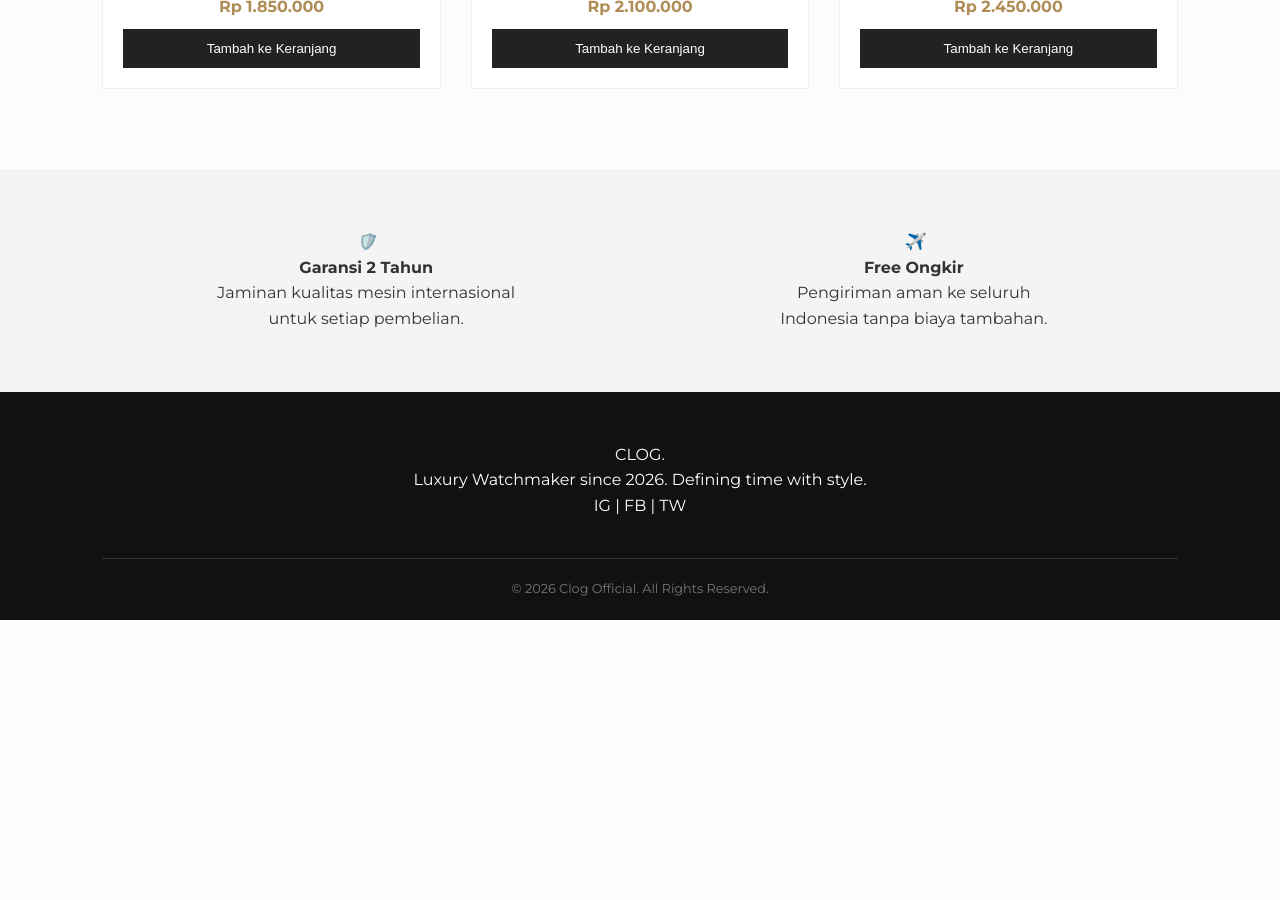
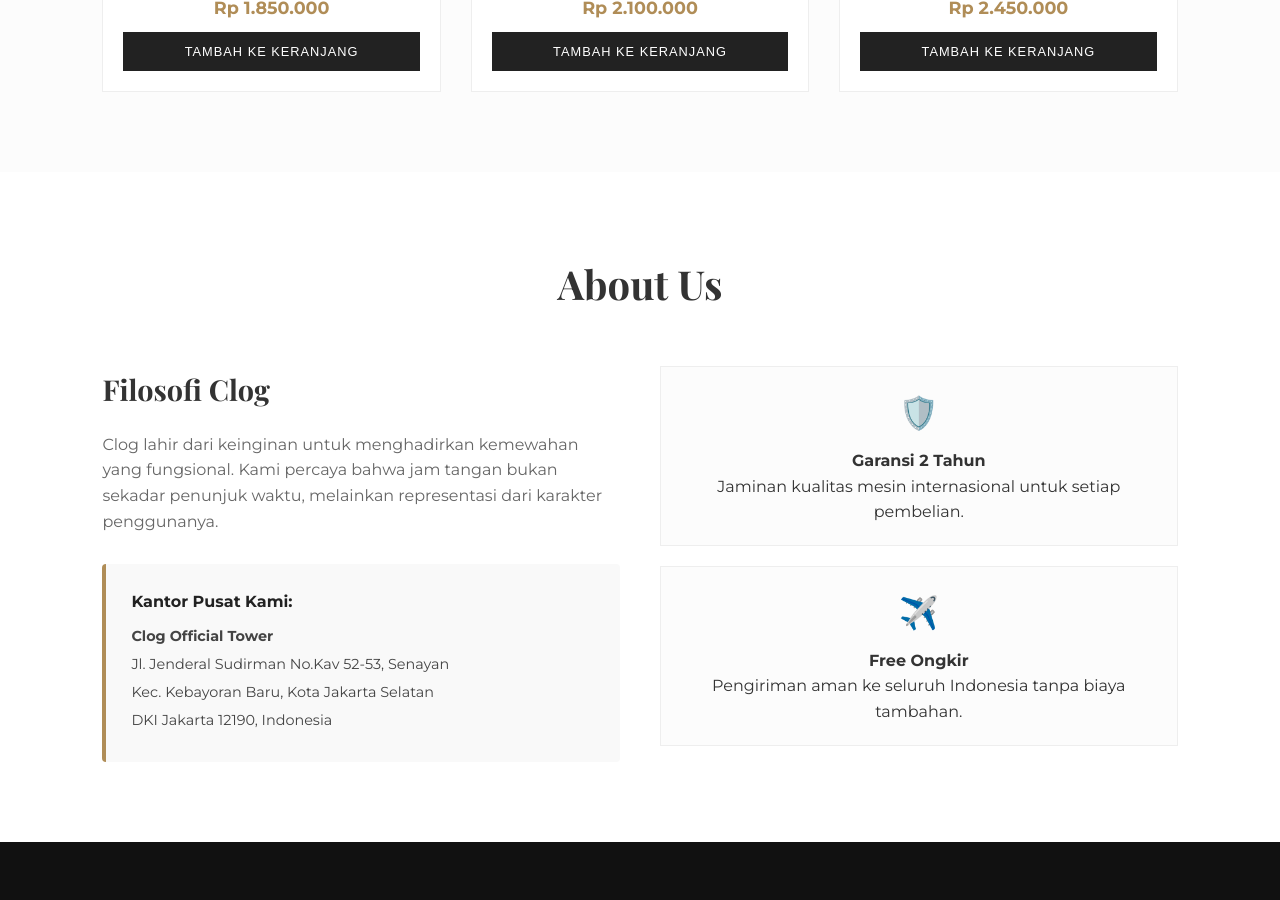
Before and after one commit to ASKEN67/CLOG, a plain HTML site: page index.html in a window 1280 px wide. Shown: the part 1353-2253 px from the top of the page. Before the commit the page ends 1973 px from the top, so only its background shows below. Drawn offline with nearby package versions, Linux system fonts and the light colour scheme.

Commit message:
Add files via upload

```diff
--- a/index.html
+++ b/index.html
@@ -14,7 +14,7 @@
         <ul class="nav-links">
             <li><a href="#home">Home</a></li>
             <li><a href="#products">Products</a></li>
-            <li><a href="#info">Information</a></li>
+            <li><a href="#about-us">About Us</a></li>
         </ul>
         <div class="cart-icon">
             🛒 <span id="cart-count">0</span>
@@ -36,7 +36,7 @@
             <div class="product-card">
                 <div class="badge">Best Seller</div>
                 <div class="product-img">
-                    <img src="https://images.unsplash.com/photo-1523275335684-37898b6baf30?auto=format&fit=crop&w=500&q=80" alt="Clog Classic">
+                    <img src="https://images.unsplash.com/photo-1523275335684-37898b6baf30?auto=format&fit=crop&w=500&q=80" alt="Clog Classic Silver">
                 </div>
                 <div class="product-info">
                     <h3>Clog Classic Silver</h3>
@@ -47,7 +47,7 @@
 
             <div class="product-card">
                 <div class="product-img">
-                    <img src="https://images.unsplash.com/photo-1542496658-e33a6d0d50f6?auto=format&fit=crop&w=500&q=80" alt="Clog Leather">
+                    <img src="https://images.unsplash.com/photo-1542496658-e33a6d0d50f6?auto=format&fit=crop&w=500&q=80" alt="Clog Dark Leather">
                 </div>
                 <div class="product-info">
                     <h3>Clog Dark Leather</h3>
@@ -58,7 +58,7 @@
 
             <div class="product-card">
                 <div class="product-img">
-                    <img src="https://images.unsplash.com/photo-1508685096489-7aacd43bd3b1?auto=format&fit=crop&w=500&q=80" alt="Clog Gold">
+                    <img src="https://images.unsplash.com/photo-1508685096489-7aacd43bd3b1?auto=format&fit=crop&w=500&q=80" alt="Clog Rose Gold">
                 </div>
                 <div class="product-info">
                     <h3>Clog Rose Gold</h3>
@@ -70,27 +70,44 @@
         </div>
     </section>
 
-    <section id="info" class="info-section">
-        <div class="info-container">
+    <section id="about-us" class="about-section">
+        <div class="container">
+            <h2 class="section-title">About Us</h2>
+            <div class="about-content">
+                <div class="about-text">
+                    <h3>Filosofi Clog</h3>
+                    <p>Clog lahir dari keinginan untuk menghadirkan kemewahan yang fungsional. Kami percaya bahwa jam tangan bukan sekadar penunjuk waktu, melainkan representasi dari karakter penggunanya.</p>
+
+                    <div class="office-info">
+                        <h4>Kantor Pusat Kami:</h4>
+                        <p><strong>Clog Official Tower</strong></p>
+                        <p>Jl. Jenderal Sudirman No.Kav 52-53, Senayan</p>
+                        <p>Kec. Kebayoran Baru, Kota Jakarta Selatan</p>
+                        <p>DKI Jakarta 12190, Indonesia</p>
+                    </div>
+                </div>
+                <div class="about-features">
                     <div class="info-box">
-                <i class="icon">🛡️</i>
+                        <span class="icon">🛡️</span>
                         <h4>Garansi 2 Tahun</h4>
                         <p>Jaminan kualitas mesin internasional untuk setiap pembelian.</p>
                     </div>
                     <div class="info-box">
-                <i class="icon">✈️</i>
+                        <span class="icon">✈️</span>
                         <h4>Free Ongkir</h4>
                         <p>Pengiriman aman ke seluruh Indonesia tanpa biaya tambahan.</p>
+                    </div>
+                </div>
             </div>
         </div>
     </section>
 
     <footer>
         <div class="footer-content">
-            <div class="footer-logo">CLOG.</div>
+            <div class="footer-logo">CLOG<span>.</span></div>
             <p>Luxury Watchmaker since 2026. Defining time with style.</p>
             <div class="socials">
-                <span>IG</span> | <span>FB</span> | <span>TW</span>
+                <p>Follow Us: Instagram | Facebook | Twitter</p>
             </div>
         </div>
         <div class="footer-bottom">
--- a/style.css
+++ b/style.css
@@ -48,7 +48,12 @@ body {
     font-weight: 400;
     font-size: 0.9rem;
     text-transform: uppercase;
+    transition: 0.3s;
 }
+
+.nav-links a:hover { color: #b08d57; }
+
+.cart-icon { font-size: 1.2rem; cursor: pointer; }
 
 /* Hero Section */
 .hero {
@@ -78,6 +83,7 @@ body {
     text-decoration: none;
     margin-top: 2rem;
     transition: 0.4s;
+    border-radius: 2px;
 }
 
 .btn-main:hover { background: #8e6f42; }
@@ -107,7 +113,7 @@ body {
     transition: 0.3s;
 }
 
-.product-card:hover { box-shadow: 0 10px 25px rgba(0,0,0,0.1); }
+.product-card:hover { box-shadow: 0 10px 25px rgba(0,0,0,0.1); transform: translateY(-5px); }
 
 .badge {
     position: absolute;
@@ -117,6 +123,7 @@ body {
     color: white;
     padding: 5px 12px;
     font-size: 0.7rem;
+    z-index: 10;
 }
 
 .product-img img {
@@ -130,6 +137,7 @@ body {
     font-weight: 700;
     color: #b08d57;
     margin: 10px 0;
+    font-size: 1.1rem;
 }
 
 .add-to-cart {
@@ -140,44 +148,102 @@ body {
     border: none;
     cursor: pointer;
     transition: 0.3s;
+    text-transform: uppercase;
+    font-size: 0.8rem;
+    letter-spacing: 1px;
 }
 
 .add-to-cart:hover { background: #b08d57; }
 
-/* Info Section */
-.info-section {
-    background: #f4f4f4;
-    padding: 60px 8%;
+/* About Us Section */
+.about-section {
+    padding: 80px 8%;
+    background-color: #fff;
 }
 
-.info-container {
+.about-content {
     display: flex;
-    justify-content: space-around;
     flex-wrap: wrap;
-    gap: 20px;
+    gap: 40px;
+    align-items: flex-start;
 }
 
-.info-box { text-align: center; max-width: 300px; }
+.about-text {
+    flex: 1;
+    min-width: 300px;
+}
+
+.about-text h3 {
+    font-family: 'Playfair Display', serif;
+    font-size: 1.8rem;
+    margin-bottom: 20px;
+}
+
+.about-text p {
+    color: #666;
+    margin-bottom: 30px;
+}
+
+.office-info {
+    background: #f9f9f9;
+    padding: 25px;
+    border-left: 4px solid #b08d57;
+    border-radius: 4px;
+}
+
+.office-info h4 { margin-bottom: 10px; color: #222; }
+.office-info p { margin-bottom: 5px; font-size: 0.9rem; color: #444; }
+
+.about-features {
+    flex: 1;
+    display: flex;
+    flex-direction: column;
+    gap: 20px;
+    min-width: 300px;
+}
+
+.info-box {
+    padding: 20px;
+    background: #fcfcfc;
+    border: 1px solid #eee;
+    text-align: center;
+}
+
+.icon { font-size: 2rem; display: block; margin-bottom: 10px; }
 
 /* Footer */
 footer {
     background: #111;
     color: #fff;
-    padding: 50px 8% 20px;
+    padding: 60px 8% 20px;
     text-align: center;
 }
+
+.footer-logo {
+    font-family: 'Playfair Display', serif;
+    font-size: 2rem;
+    margin-bottom: 1rem;
+}
+
+.footer-logo span { color: #b08d57; }
+
+.footer-content p { color: #888; font-size: 0.9rem; margin-bottom: 20px; }
+
+.socials { margin-bottom: 30px; font-size: 0.8rem; letter-spacing: 1px; }
 
 .footer-bottom {
     margin-top: 40px;
     font-size: 0.8rem;
-    color: #777;
-    border-top: 1px solid #333;
+    color: #555;
+    border-top: 1px solid #222;
     padding-top: 20px;
 }
 
 /* RESPONSIVE DESIGN */
 @media (max-width: 768px) {
-    .nav-links { display: none; } /* Sembunyikan menu di HP demi kesederhanaan */
+    .navbar { padding: 1rem 5%; }
+    .nav-links { display: none; } /* Mobile menu handling usually needs JS, keeping it simple */
     .hero h1 { font-size: 2.2rem; }
+    .about-content { flex-direction: column; }
     .product-grid { grid-template-columns: 1fr; }
 }
```
Lines whose indentation alone changed are shown as unchanged.
